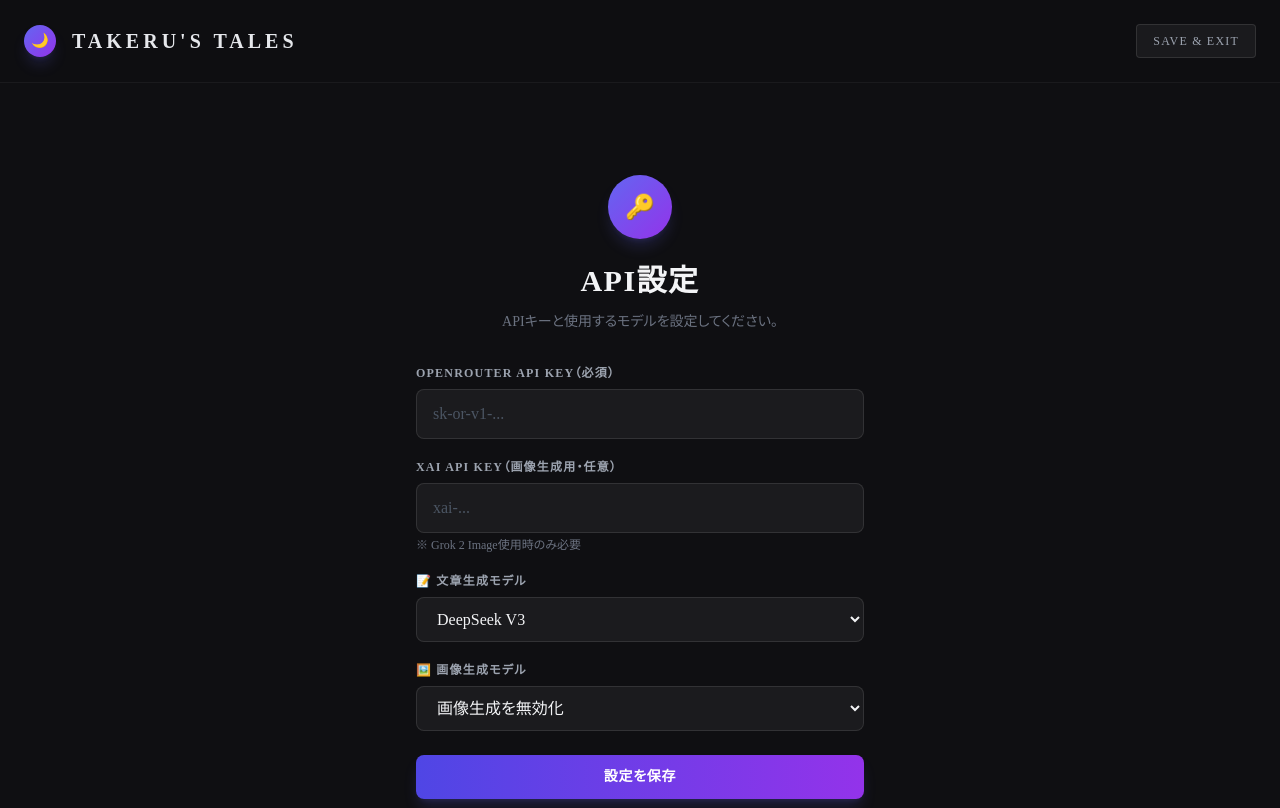
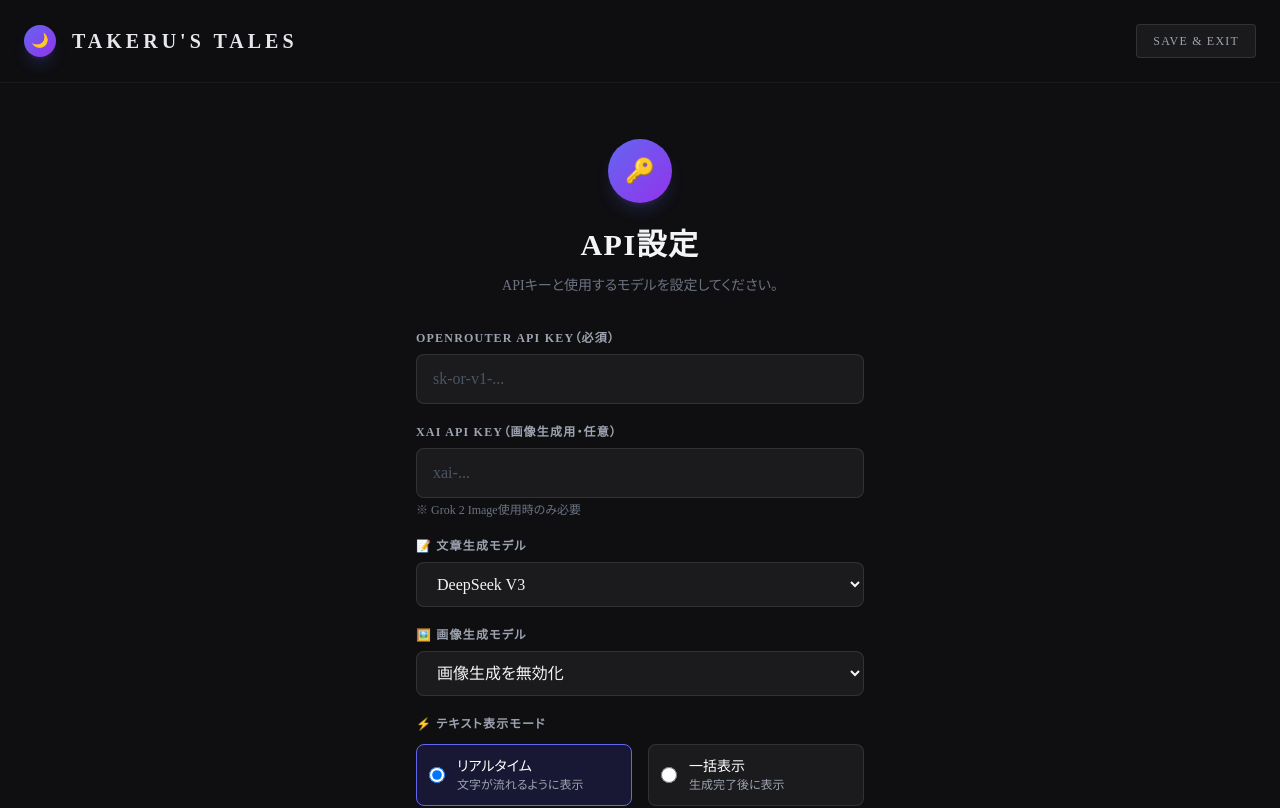
Before and after one commit to kjmanz/TTgame, a React (Vite) app: page / in a window 1280 px wide. Shown: the top 808 px of the page. Built offline with nearby package versions, Linux system fonts and the light colour scheme; a web font is replaced by a local one.

Commit message:
feat: add streaming/batch display mode toggle in settings

```diff
--- a/App.tsx
+++ b/App.tsx
@@ -3,7 +3,7 @@ import { CHARACTERS } from './constants';
 import { Character, StoryState, StorySegment, HistoryItem, SceneCandidate } from './types';
 import CharacterCard from './components/CharacterCard';
 import StoryReader from './components/StoryReader';
-import ApiKeyScreen, { getStoredApiKey, getStoredImageStyle } from './components/ApiKeyScreen';
+import ApiKeyScreen, { getStoredApiKey, getStoredImageStyle, getStoredStreamingMode } from './components/ApiKeyScreen';
 import ModelSelector from './components/ModelSelector';
 import { generateStorySegment, generateStorySegmentStreaming, generateSceneImage, editSceneImage, extractImageScenes, generateImageFromScene } from './services/openRouterService';
 
@@ -158,15 +158,18 @@ function App() {
   const handleSelectCharacter = useCallback(async (char: Character) => {
     clearError();
 
+    // Check streaming mode preference
+    const useStreaming = getStoredStreamingMode();
+
     // 1. Immediately reset state to avoid stale data
-    // 2. Set phase to streaming for the new character
+    // 2. Set phase based on streaming mode
     const freshState = getInitialState(true);
 
     setState({
       ...freshState,
-      currentPhase: 'STREAMING',
+      currentPhase: useStreaming ? 'STREAMING' : 'LOADING',
       selectedCharacter: char,
-      streamingText: '',
+      streamingText: useStreaming ? '' : null,
     });
 
     // 3. Clear the old save data immediately to enforce "only latest is saved"
@@ -177,18 +180,25 @@ function App() {
       console.warn("Could not clear old save", e);
     }
 
-    // 4. Generate Chapter 1, Part 1 with streaming
+    // 4. Generate Chapter 1, Part 1
     try {
-      const result = await generateStorySegmentStreaming(
+      let result;
+
+      if (useStreaming) {
+        // Streaming mode: show text progressively
+        result = await generateStorySegmentStreaming(
           char, 1, 1, [], null, "",
           (streamingText) => {
-          // Update streaming text progressively
             setState(prev => ({
               ...prev,
               streamingText: streamingText
             }));
           }
         );
+      } else {
+        // Batch mode: wait for complete generation
+        result = await generateStorySegment(char, 1, 1, [], null, "");
+      }
 
       const newSegment: StorySegment = {
         chapter: 1,
@@ -247,6 +257,9 @@ function App() {
     if (!state.selectedCharacter || !state.currentSegment) return;
     clearError();
 
+    // Check streaming mode preference
+    const useStreaming = getStoredStreamingMode();
+
     // Determine next chapter and part
     let nextChapter = state.currentChapter;
     let nextPart = state.currentPart + 1;
@@ -267,7 +280,11 @@ function App() {
       return;
     }
 
-    setState(prev => ({ ...prev, currentPhase: 'STREAMING', streamingText: '' }));
+    setState(prev => ({
+      ...prev,
+      currentPhase: useStreaming ? 'STREAMING' : 'LOADING',
+      streamingText: useStreaming ? '' : null
+    }));
 
     try {
       // Construct history for the model
@@ -276,7 +293,11 @@ function App() {
         { role: 'user', parts: [{ text: `【タケルの選択・発言】: ${choice}` }] }
       ];
 
-      const result = await generateStorySegmentStreaming(
+      let result;
+
+      if (useStreaming) {
+        // Streaming mode: show text progressively
+        result = await generateStorySegmentStreaming(
           state.selectedCharacter,
           nextChapter,
           nextPart,
@@ -291,6 +312,18 @@ function App() {
           },
           choice
         );
+      } else {
+        // Batch mode: wait for complete generation
+        result = await generateStorySegment(
+          state.selectedCharacter,
+          nextChapter,
+          nextPart,
+          currentHistory,
+          state.currentLocation,
+          state.currentSummary,
+          choice
+        );
+      }
 
       const newSegment: StorySegment = {
         chapter: nextChapter,
--- a/components/ApiKeyScreen.tsx
+++ b/components/ApiKeyScreen.tsx
@@ -5,6 +5,7 @@ const XAI_API_KEY_STORAGE_KEY = 'xai_api_key';
 const MODEL_STORAGE_KEY = 'openrouter_model';
 const IMAGE_MODEL_STORAGE_KEY = 'openrouter_image_model';
 const IMAGE_STYLE_STORAGE_KEY = 'image_style';
+const STREAMING_MODE_STORAGE_KEY = 'streaming_mode';
 
 // 利用可能な文章生成モデル一覧
 // ※推奨モデルのみに絞っています
@@ -101,11 +102,22 @@ export const setStoredImageStyle = (styleId: string): void => {
   localStorage.setItem(IMAGE_STYLE_STORAGE_KEY, styleId);
 };
 
+// Streaming mode: true = streaming display, false = batch display
+export const getStoredStreamingMode = (): boolean => {
+  const stored = localStorage.getItem(STREAMING_MODE_STORAGE_KEY);
+  return stored === null ? true : stored === 'true'; // default is streaming mode
+};
+
+export const setStoredStreamingMode = (enabled: boolean): void => {
+  localStorage.setItem(STREAMING_MODE_STORAGE_KEY, enabled.toString());
+};
+
 const ApiKeyScreen: React.FC<ApiKeyScreenProps> = ({ onApiKeySet }) => {
   const [apiKey, setApiKey] = useState('');
   const [xaiApiKey, setXaiApiKey] = useState('');
   const [selectedModel, setSelectedModel] = useState(AVAILABLE_TEXT_MODELS[0].id);
   const [selectedImageModel, setSelectedImageModel] = useState(AVAILABLE_IMAGE_MODELS[0].id);
+  const [streamingMode, setStreamingMode] = useState(true);
   const [error, setError] = useState('');
   const [isLoading, setIsLoading] = useState(false);
 
@@ -129,6 +141,8 @@ const ApiKeyScreen: React.FC<ApiKeyScreenProps> = ({ onApiKeySet }) => {
     if (savedXaiKey) {
       setXaiApiKey(savedXaiKey);
     }
+    // Load streaming mode preference
+    setStreamingMode(getStoredStreamingMode());
   }, [onApiKeySet]);
 
   const handleSubmit = async (e: React.FormEvent) => {
@@ -168,6 +182,7 @@ const ApiKeyScreen: React.FC<ApiKeyScreenProps> = ({ onApiKeySet }) => {
       setStoredApiKey(apiKey);
       setStoredModel(selectedModel);
       setStoredImageModel(selectedImageModel);
+      setStoredStreamingMode(streamingMode);
       if (xaiApiKey.trim()) {
         setStoredXaiApiKey(xaiApiKey);
       }
@@ -269,6 +284,41 @@ const ApiKeyScreen: React.FC<ApiKeyScreenProps> = ({ onApiKeySet }) => {
             </p>
           </div>
 
+          {/* Streaming Mode Toggle */}
+          <div>
+            <label className="block text-xs font-bold tracking-widest text-gray-400 uppercase mb-3">
+              ⚡ テキスト表示モード
+            </label>
+            <div className="flex gap-4">
+              <label className={`flex-1 flex items-center gap-3 p-3 rounded-lg border cursor-pointer transition-all ${streamingMode ? 'bg-indigo-900/30 border-indigo-500' : 'bg-white/5 border-white/10 hover:border-white/30'}`}>
+                <input
+                  type="radio"
+                  name="streamingMode"
+                  checked={streamingMode}
+                  onChange={() => setStreamingMode(true)}
+                  className="w-4 h-4 text-indigo-500"
+                />
+                <div>
+                  <p className="font-medium text-white text-sm">リアルタイム</p>
+                  <p className="text-xs text-gray-400">文字が流れるように表示</p>
+                </div>
+              </label>
+              <label className={`flex-1 flex items-center gap-3 p-3 rounded-lg border cursor-pointer transition-all ${!streamingMode ? 'bg-indigo-900/30 border-indigo-500' : 'bg-white/5 border-white/10 hover:border-white/30'}`}>
+                <input
+                  type="radio"
+                  name="streamingMode"
+                  checked={!streamingMode}
+                  onChange={() => setStreamingMode(false)}
+                  className="w-4 h-4 text-indigo-500"
+                />
+                <div>
+                  <p className="font-medium text-white text-sm">一括表示</p>
+                  <p className="text-xs text-gray-400">生成完了後に表示</p>
+                </div>
+              </label>
+            </div>
+          </div>
+
           {error && (
             <div className="bg-red-900/20 border border-red-900/50 text-red-200 p-3 rounded-lg text-sm">
               ⚠️ {error}
```
Lines whose indentation alone changed are shown as unchanged.
